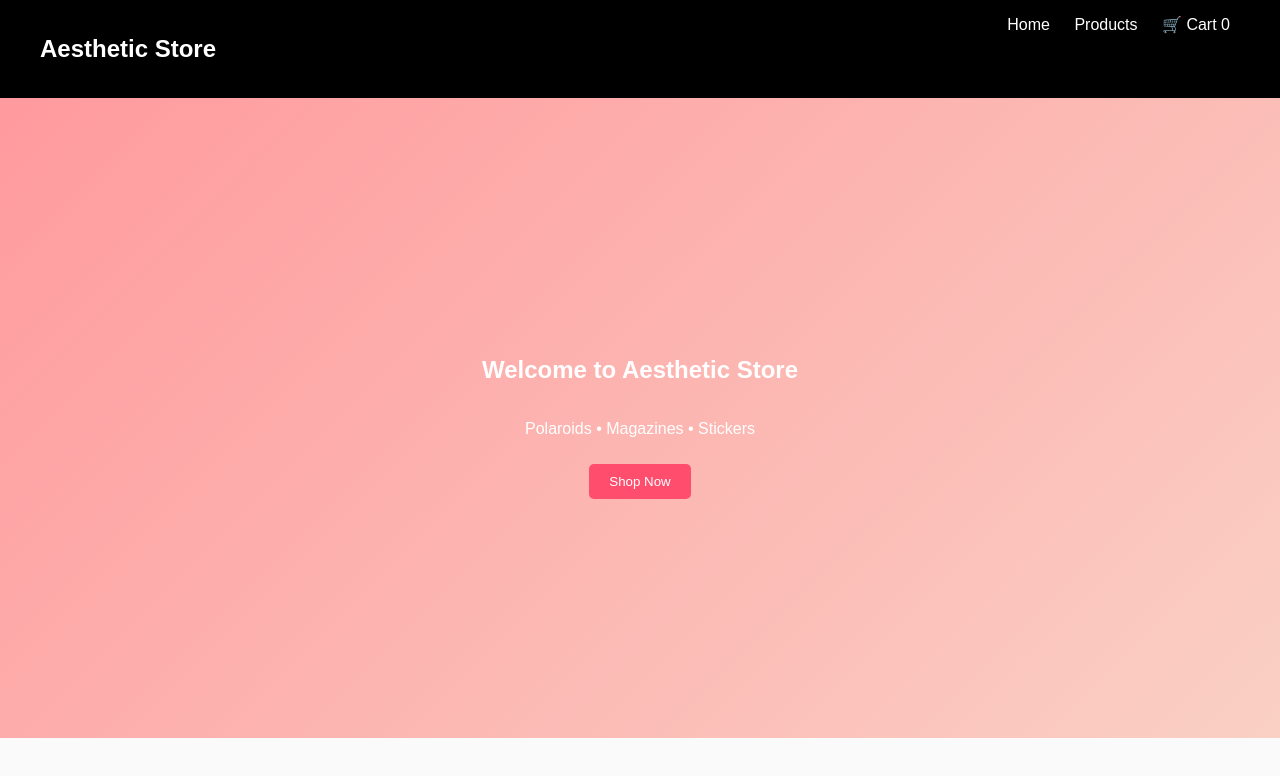
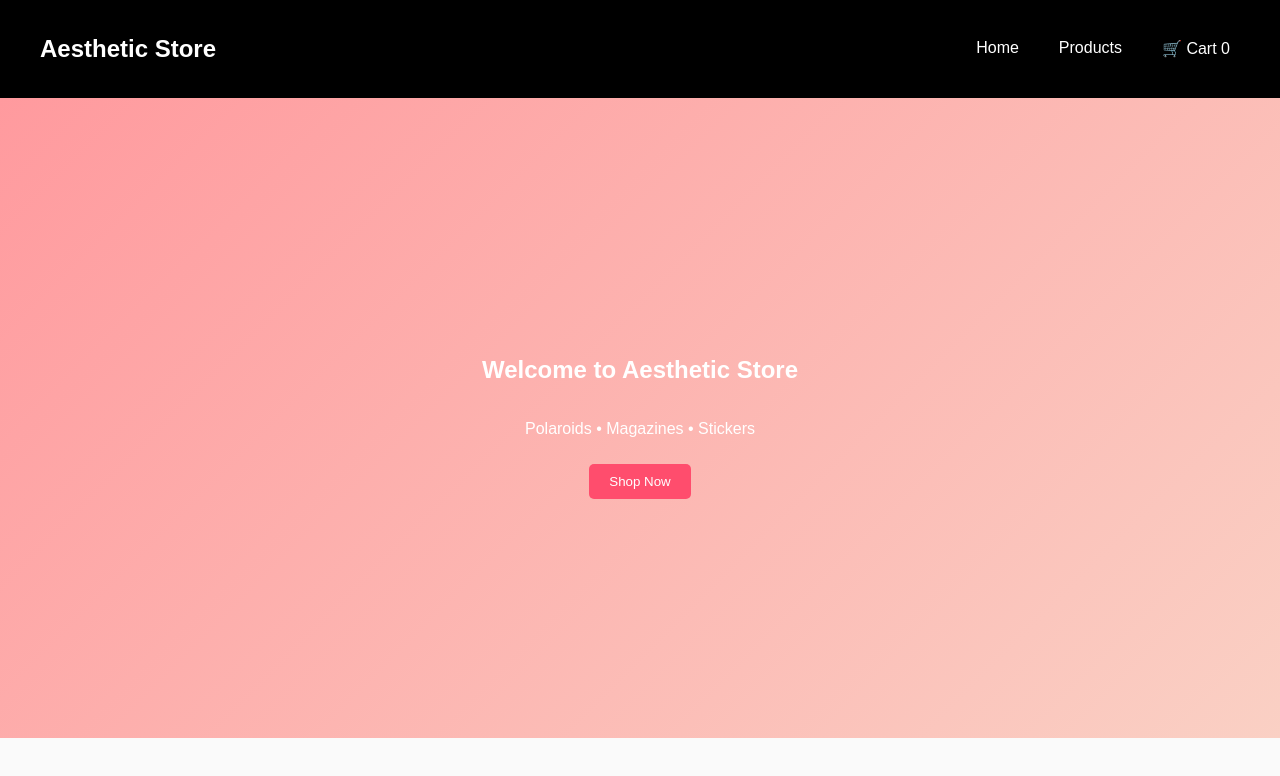
Before and after one commit to SiddiqAhmadJafri/SiddiqAhmadJafri.github.io, a plain HTML site: page index.html in a window 1280 px wide. Drawn offline with Linux system fonts and the light colour scheme.

Commit message:
Enhance navbar styles with alignment and gap

```diff
--- a/style.css
+++ b/style.css
@@ -10,9 +10,16 @@ text-align:center;
 .navbar{
 display:flex;
 justify-content:space-between;
+align-items:center;
 padding:15px 40px;
 background:black;
 color:white;
+}
+
+.navbar div{
+display:flex;
+gap:20px;
+
 }
 
 .navbar a{
```
